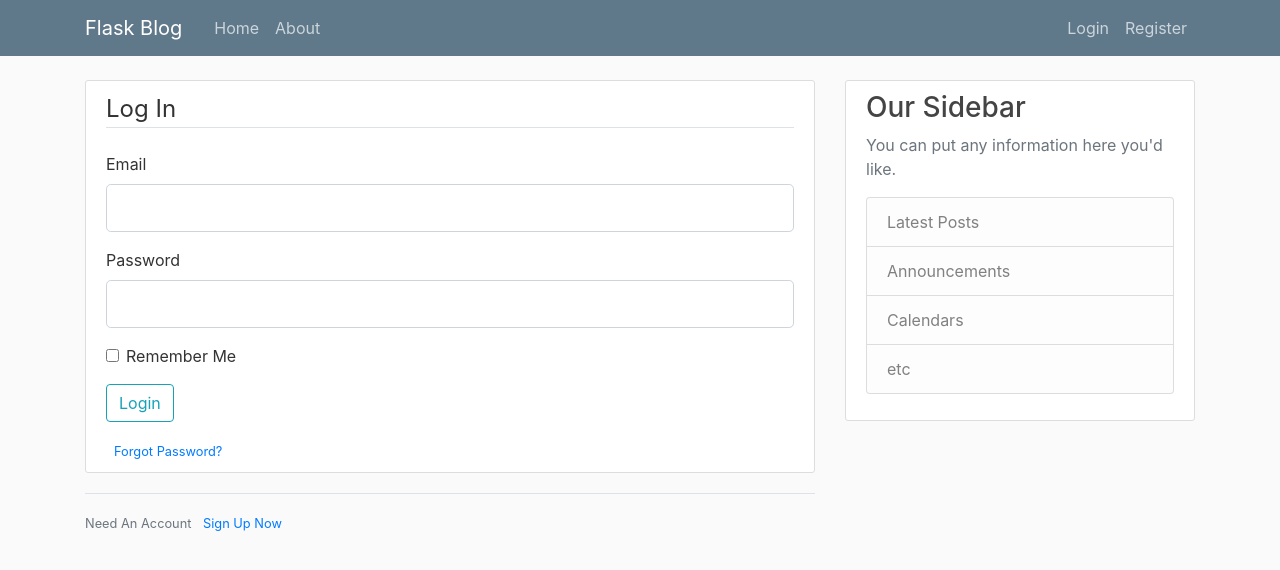
After one commit to chrisragasa/flask-blog, a Flask app: page /login in a window 1280 px wide. The commit adds this page. Shown: the top 570 px of the page. Run offline with Flask 2, Linux system fonts and the light colour scheme; some libraries are stand-ins or nearby versions.

Commit message:
created registration/login forms with input validation

```diff
--- a/flaskblog.py
+++ b/flaskblog.py
@@ -1,5 +1,8 @@
-from flask import Flask, render_template, url_for
+from flask import Flask, render_template, url_for, flash, redirect
+from forms import RegistrationForm, LoginForm
 app = Flask(__name__)
+
+app.config['SECRET_KEY'] = 'a67b8f927998c2032dd4620a7359d5b4'
 
 posts = [
     {
@@ -25,6 +28,24 @@ def home():
 def about():
     return render_template('about.html', title='About')
 
+@app.route("/register", methods=['GET', 'POST'])
+def register():
+    form = RegistrationForm()
+    if form.validate_on_submit():
+        flash(f'Account created for {form.username.data}!', 'success')
+        return redirect(url_for('home'))
+    return render_template('register.html', title='Register', form=form)
+
+@app.route("/login", methods=['GET', 'POST'])
+def login():
+    form = LoginForm()
+    if form.validate_on_submit():
+        if form.email.data == 'admin@blog.com' and form.password.data == 'password':
+            flash('You have been logged in!', 'success')
+            return redirect(url_for('home'))
+        else:
+            flash('Login Unsuccessful', 'danger')
+    return render_template('login.html', title='Login', form=form)
 
 if __name__ == '__main__':
     app.run(debug=True)
--- /dev/null
+++ b/forms.py
@@ -0,0 +1,20 @@
+from flask_wtf import FlaskForm
+from wtforms import StringField, PasswordField, SubmitField, BooleanField
+from wtforms.validators import DataRequired, Length, Email, EqualTo
+
+# Python class representative of an html form that will be converted in template
+class RegistrationForm(FlaskForm):
+    # form fields
+    username = StringField('Username', validators=[DataRequired(), Length(min=2, max=20)])
+    email = StringField('Email', validators=[DataRequired(), Email()])
+    password = PasswordField('Password', validators=[DataRequired()])
+    confirm_password = PasswordField('Confirm Password', validators=[DataRequired(), EqualTo('password')])
+    submit = SubmitField('Sign Up')
+
+# Python class representative of an html form that will be converted in template
+class LoginForm(FlaskForm):
+    # form fields
+    email = StringField('Email', validators=[DataRequired(), Email()])
+    password = PasswordField('Password', validators=[DataRequired()])
+    remember = BooleanField('Remember Me')
+    submit = SubmitField('Login')
--- a/templates/layout.html
+++ b/templates/layout.html
@@ -27,13 +27,13 @@
           </button>
           <div class="collapse navbar-collapse" id="navbarToggle">
             <div class="navbar-nav mr-auto">
-              <a class="nav-item nav-link" href="/">Home</a>
-              <a class="nav-item nav-link" href="/about">About</a>
+              <a class="nav-item nav-link" href="{{ url_for('home') }}">Home</a>
+              <a class="nav-item nav-link" href="{{ url_for('about') }}">About</a>
             </div>
             <!-- Navbar Right Side -->
             <div class="navbar-nav">
-              <a class="nav-item nav-link" href="/login">Login</a>
-              <a class="nav-item nav-link" href="/register">Register</a>
+              <a class="nav-item nav-link" href="{{ url_for('login') }}">Login</a>
+              <a class="nav-item nav-link" href="{{ url_for('register') }}">Register</a>
             </div>
           </div>
         </div>
@@ -42,6 +42,15 @@
     <main role="main" class="container">
       <div class="row">
         <div class="col-md-8">
+          {% with messages = get_flashed_messages(with_categories=true) %}
+            {% if messages %}
+              {% for category, message in messages %}
+                <div class="alert alert-{{ category }}">
+                  {{ message }}
+                </div>
+              {% endfor %}
+            {% endif %}
+          {% endwith %}
           {% block content %}{% endblock %}
         </div>
         <div class="col-md-4">
--- /dev/null
+++ b/templates/login.html
@@ -0,0 +1,54 @@
+{% extends "layout.html" %}
+{% block content %}
+    <div class="content-section">
+        <form method="POST" action="">
+            <!-- csrf token -->
+            {{ form.hidden_tag() }}
+
+            <fieldset class="form-group">
+                <legend class="border-bottom mb-4">Log In</legend>
+                <div class="form-group">
+                    {{ form.email.label(class="form-control-label") }}
+                    {% if form.email.errors %}
+                    {{ form.email(class="form-control form-control-lg is-invalid") }}
+                        <div class="invalid-feedback">
+                            {% for error in form.email.errors %}
+                                <span>{{ error }}</span>
+                            {% endfor %}
+                        </div>
+                    {% else %}
+                        {{ form.email(class="form-control form-control-lg") }}
+                    {% endif %}
+                </div>
+                <div class="form-group">
+                    {{ form.password.label(class="form-control-label") }}
+                    {% if form.password.errors %}
+                        {{ form.password(class="form-control form-control-lg is-invalid") }}
+                        <div class="invalid-feedback">
+                            {% for error in form.password.errors %}
+                                <span>{{ error }}</span>
+                            {% endfor %}
+                        </div>
+                    {% else %}
+                        {{ form.password(class="form-control form-control-lg") }}
+                    {% endif %}
+                </div>
+                <div class="form-check">
+                    {{ form.remember(class="form-check-input") }}
+                    {{ form.remember.label(class="form-check-label") }}
+                </div>
+            </fieldset>
+            <div class="form-group">
+                {{ form.submit(class="btn btn-outline-info") }}
+            </div>
+            <small class="text-muted ml-2">
+                <a href="#">Forgot Password?</a>
+            </small>
+        </form>
+    </div>
+    <div class="border-top pt-3">
+        <small class="text-muted">
+            Need An Account <a class="ml-2" href="{{ url_for('register') }}">Sign Up Now</a>
+        </small>
+    </div>
+{% endblock content %}
```
Also changed, not shown: templates/register.html (added, +74 -0 lines).
